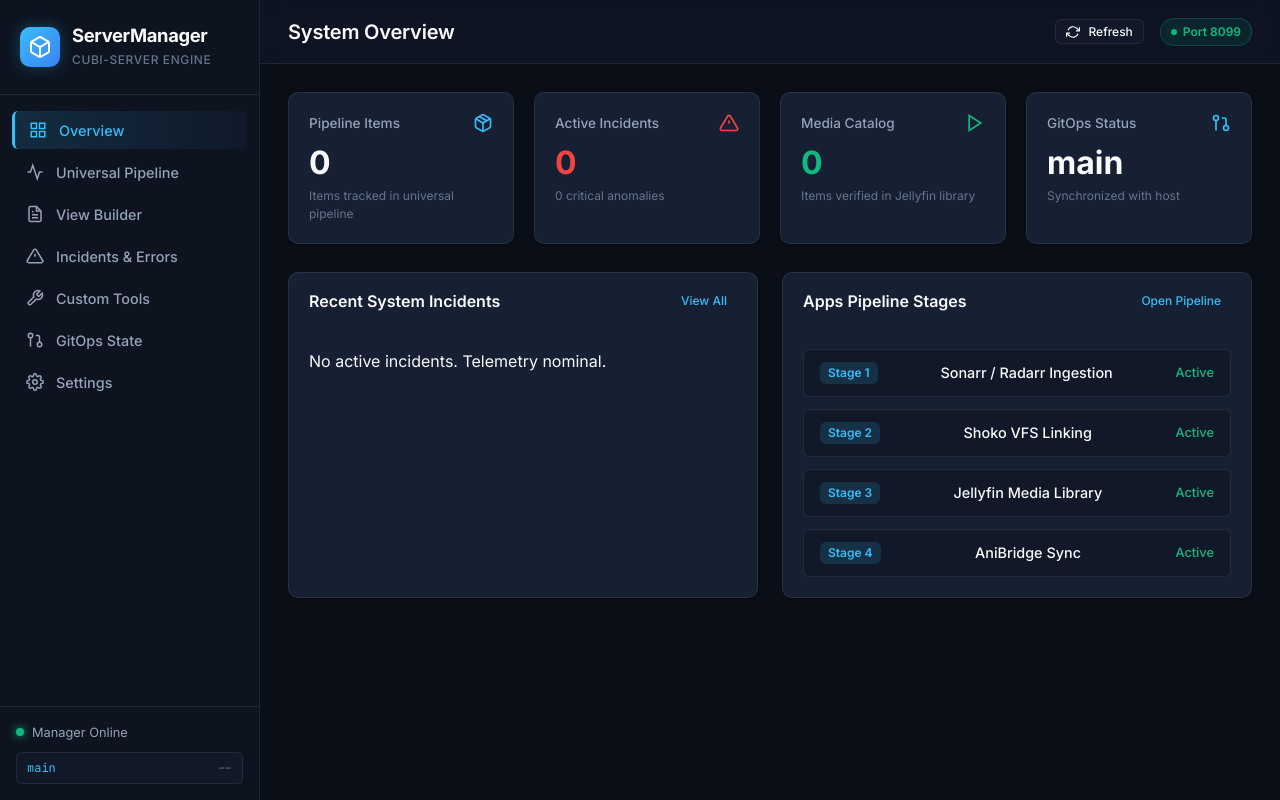
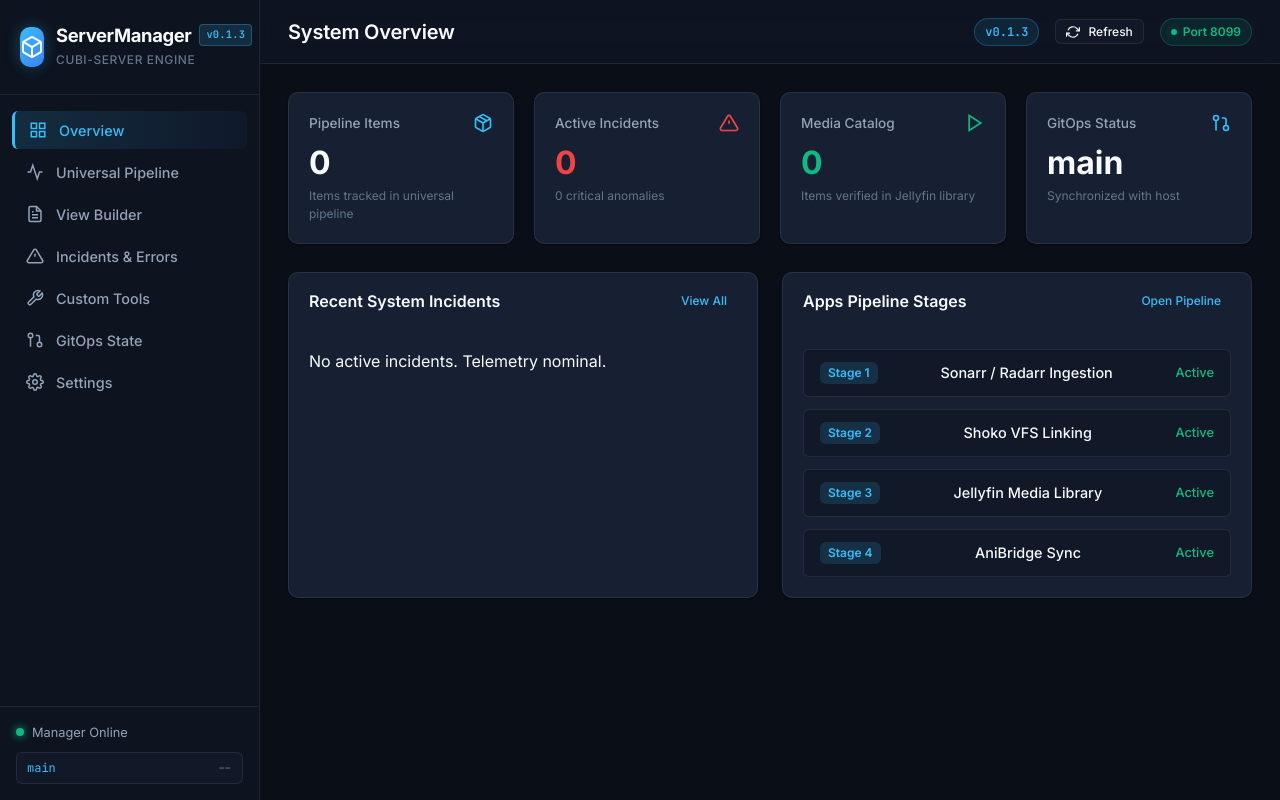
Before and after one commit to Lithry/server-manager, a plain HTML site: page src/static/index.html in a window 1280 px wide. Drawn offline with Linux system fonts and the light colour scheme; no server answers.

Commit message:
chore(release): bump version to v0.1.3 (Phase 1, Part 3 completed)

```diff
--- a/src/static/css/style.css
+++ b/src/static/css/style.css
@@ -104,6 +104,18 @@ body {
   letter-spacing: -0.02em;
   color: var(--text-primary);
   line-height: 1.2;
+}
+
+.version-tag {
+  font-size: 0.65rem;
+  font-family: var(--font-mono);
+  font-weight: 600;
+  padding: 2px 6px;
+  background-color: rgba(56, 189, 248, 0.15);
+  border: 1px solid rgba(56, 189, 248, 0.3);
+  color: var(--accent-cyan);
+  border-radius: 4px;
+  letter-spacing: 0.02em;
 }
 
 .brand-subtitle {
@@ -238,6 +250,19 @@ body {
   display: flex;
   align-items: center;
   gap: 16px;
+}
+
+.version-pill {
+  display: flex;
+  align-items: center;
+  background-color: rgba(56, 189, 248, 0.1);
+  border: 1px solid rgba(56, 189, 248, 0.25);
+  color: var(--accent-cyan);
+  padding: 4px 10px;
+  border-radius: 20px;
+  font-size: 0.75rem;
+  font-weight: 600;
+  font-family: var(--font-mono);
 }
 
 .live-pill {
--- a/src/static/index.html
+++ b/src/static/index.html
@@ -23,7 +23,10 @@
             </svg>
           </div>
           <div>
-            <h1 class="brand-title">ServerManager</h1>
+            <div style="display: flex; align-items: center; gap: 8px;">
+              <h1 class="brand-title">ServerManager</h1>
+              <span class="version-tag">v0.1.3</span>
+            </div>
             <span class="brand-subtitle">Cubi-Server Engine</span>
           </div>
         </div>
@@ -92,6 +95,7 @@
           <h2 class="view-title" id="page-title">System Overview</h2>
         </div>
         <div class="topbar-right">
+          <div class="version-pill">v0.1.3</div>
           <button class="btn btn-secondary btn-sm" id="btn-refresh" title="Refresh Current View">
             <svg width="14" height="14" viewBox="0 0 24 24" fill="none" stroke="currentColor" stroke-width="2"><polyline points="23 4 23 10 17 10"></polyline><polyline points="1 20 1 14 7 14"></polyline><path d="M3.51 9a9 9 0 0 1 14.85-3.36L23 10M1 14l4.64 4.36A9 9 0 0 0 20.49 15"></path></svg>
             Refresh
```
Also changed, not shown: 2 other files.
